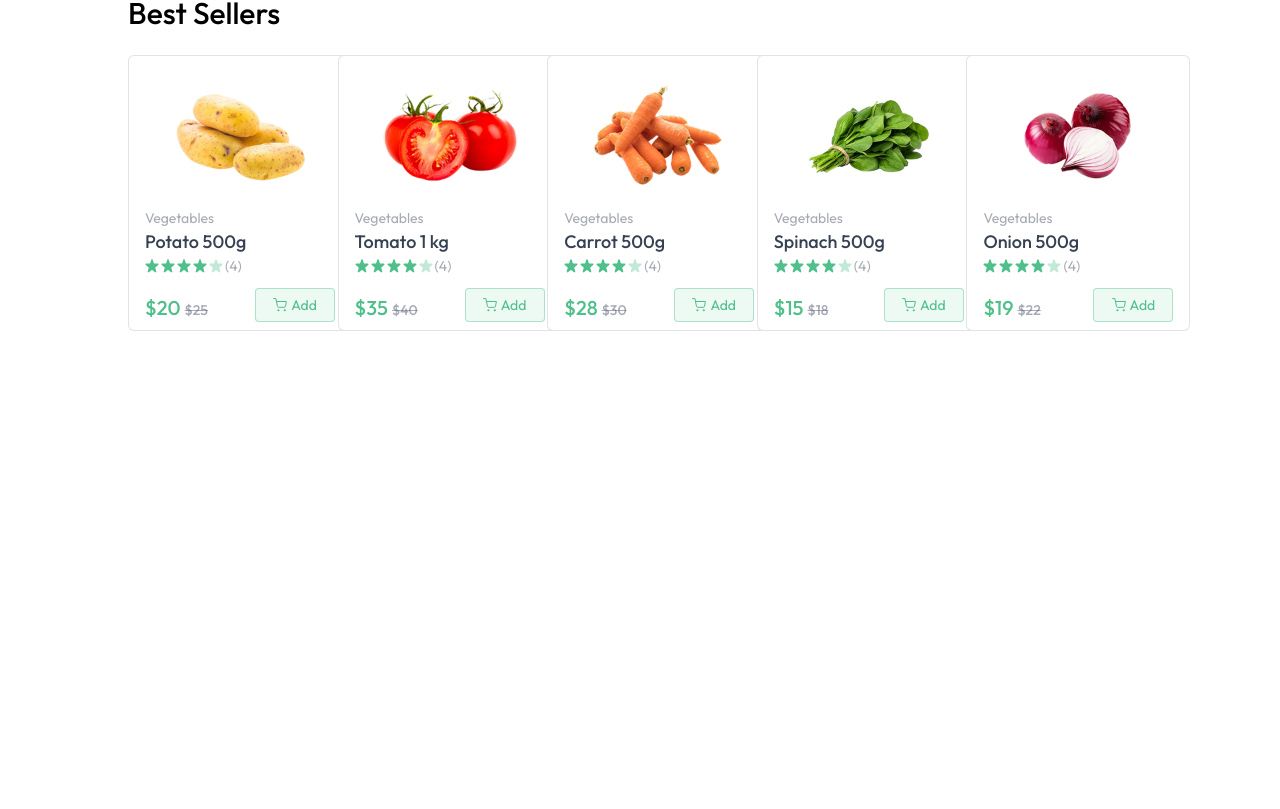
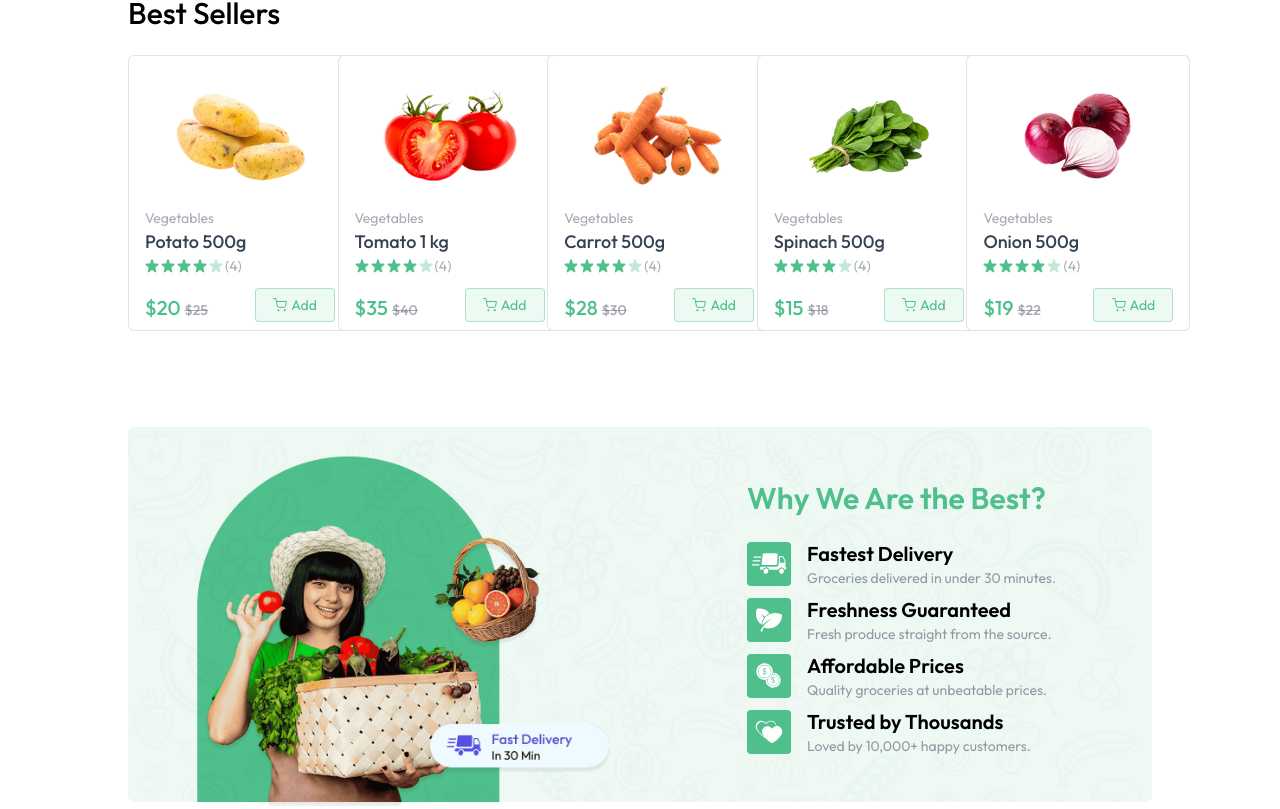
Before and after one commit to pankajsharma81/greencart, a React (Vite) app in the folder client/: page / in a window 1280 px wide. Shown: the part 873-1682 px from the top of the page. Before the commit the page ends 1204 px from the top, so only its background shows below. Built offline with nearby package versions, Linux system fonts and the light colour scheme.

Commit message:
Add BottomBanner component and integrate it into Home page; remove unused state from ProductCard

```diff
--- /dev/null
+++ b/client/src/components/BottomBanner.jsx
@@ -0,0 +1,45 @@
+import { assets, features } from "../assets/assets";
+
+const BottomBanner = () => {
+  return (
+    <div className="relative mt-24">
+      <img
+        src={assets.bottom_banner_image}
+        alt="Bottom banner background"
+        className="w-full hidden md:block"
+      />
+      <img
+        src={assets.bottom_banner_image_sm}
+        alt="Bottom banner background"
+        className="w-full md:hidden"
+      />
+
+      <div className="absolute inset-0 flex flex-col items-center md:items-end md:justify-center pt-16 md:pt-0 md:pr-24">
+        <div>
+          <h1 className="text-2xl md:text-3xl font-semibold text-primary mb-6">
+            Why We Are the Best?
+          </h1>
+          {features.map((feature, index) => (
+            <div key={index} className="flex items-center gap-4 mt-2">
+              <img
+                src={feature.icon}
+                alt={feature.title}
+                className="md:w-11 w-9"
+              />
+              <div>
+                <h3 className="text-lg md:text-xl font-semibold">
+                  {feature.title}
+                </h3>
+                <p className="text-gray-500/70 text-xs md:text-sm">
+                  {feature.description}
+                </p>
+              </div>
+            </div>
+          ))}
+        </div>
+      </div>
+    </div>
+  );
+};
+
+export default BottomBanner;
--- a/client/src/components/ProductCard.jsx
+++ b/client/src/components/ProductCard.jsx
@@ -3,7 +3,6 @@
 import { useAppContext } from "../context/AppContext";
 
 const ProductCard = ({ product }) => {
-  const [count, setCount] = React.useState(0);
   const { currency, addToCart, updateCartItem, removeFromCart,navigate,cartItems } =
     useAppContext();
 
--- a/client/src/pages/Home.jsx
+++ b/client/src/pages/Home.jsx
@@ -2,6 +2,7 @@
 import MainBanner from '../components/MainBanner'
 import Categories from '../components/Categories'
 import BestSeller from '../components/BestSeller'
+import BottomBanner from '../components/BottomBanner'
 
 const Home = () => {
   return (
@@ -9,6 +10,7 @@
         <MainBanner/>
         <Categories/>
         <BestSeller/>
+        <BottomBanner/>
     </div>
   )
 }
```
